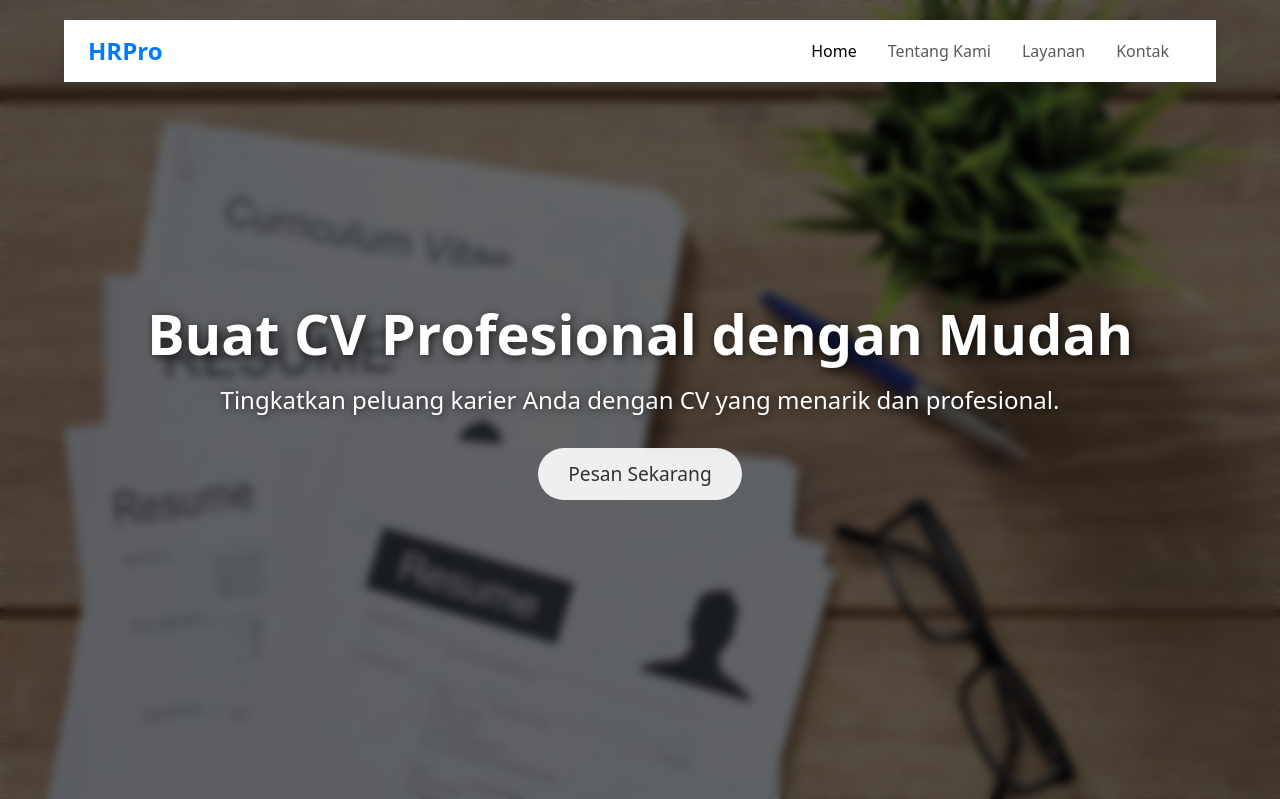
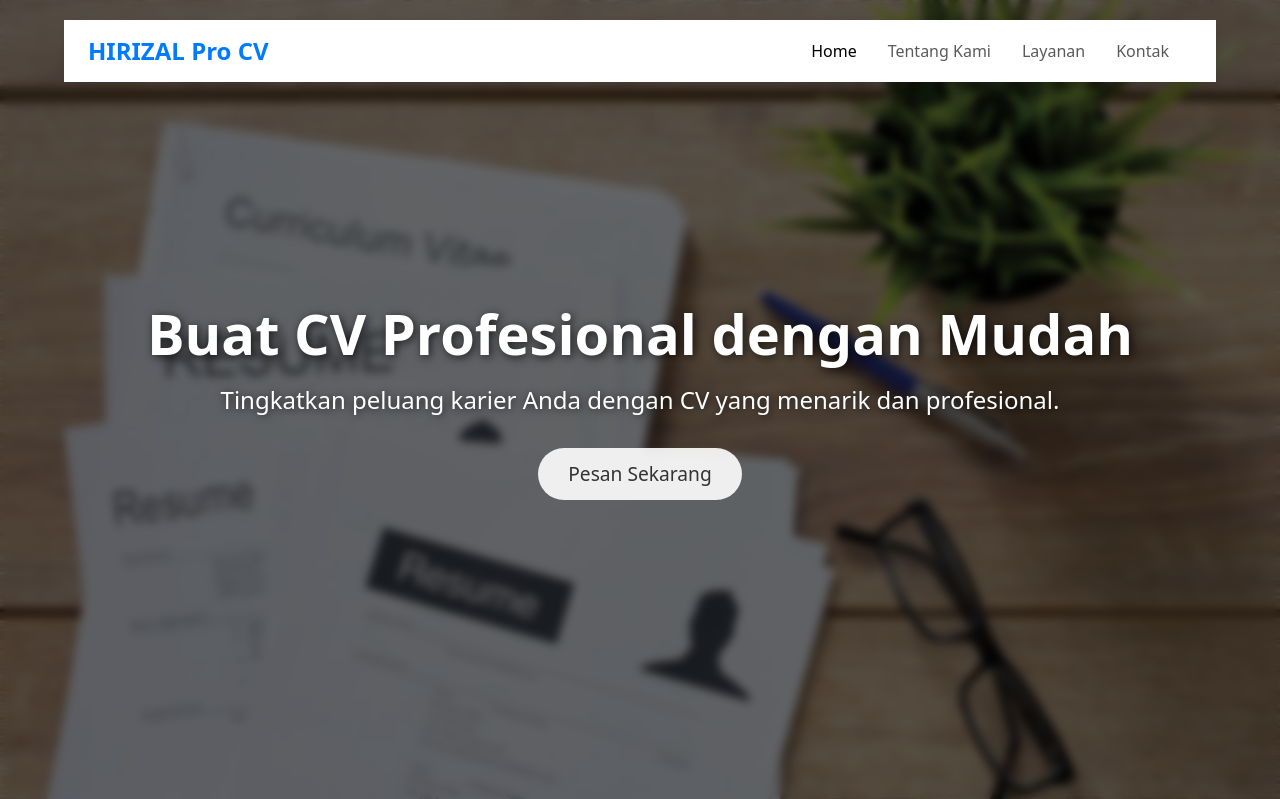
Before and after one commit to rizalabulfata/landingcv, a Laravel app: page / in a window 1280 px wide. Shown: the top 799 px of the page. Run offline with Laravel 12, Linux system fonts and the light colour scheme; some libraries are stand-ins or nearby versions.

Commit message:
(update) ubah nama branding

```diff
--- a/resources/views/landing.blade.php
+++ b/resources/views/landing.blade.php
@@ -26,7 +26,7 @@
     <header class="floating-header">
         <nav class="navbar navbar-expand-lg navbar-light bg-white">
             <div class="container-fluid px-4">
-                <a class="navbar-brand" href="#">HRPro</a>
+                <a class="navbar-brand" href="#">HIRIZAL Pro CV</a>
                 <button class="navbar-toggler" type="button" data-bs-toggle="collapse" data-bs-target="#navbarNav">
                     <span class="navbar-toggler-icon"></span>
                 </button>
@@ -325,7 +325,7 @@
                 <div class="col-md-4">
                     <h5>Our Location</h5>
                     <address>
-                        <strong>HRPro</strong><br>
+                        <strong>HIRIZAL Pro CV</strong><br>
                         Jl, Kalimas 13 Dusun Gutoguh Poreh, Kec. Lenteng Kab. Sumenep<br>
                         Jawa Timur, 69461
                     </address>
@@ -347,7 +347,7 @@
 
             <!-- Copyright Section -->
             <div class="text-center mt-4">
-                <p>&copy; 2025 HRPro. Semua Hak Dilindungi.</p>
+                <p>&copy; 2025 HIRIZAL Pro CV. Semua Hak Dilindungi.</p>
             </div>
         </div>
     </footer>
```
